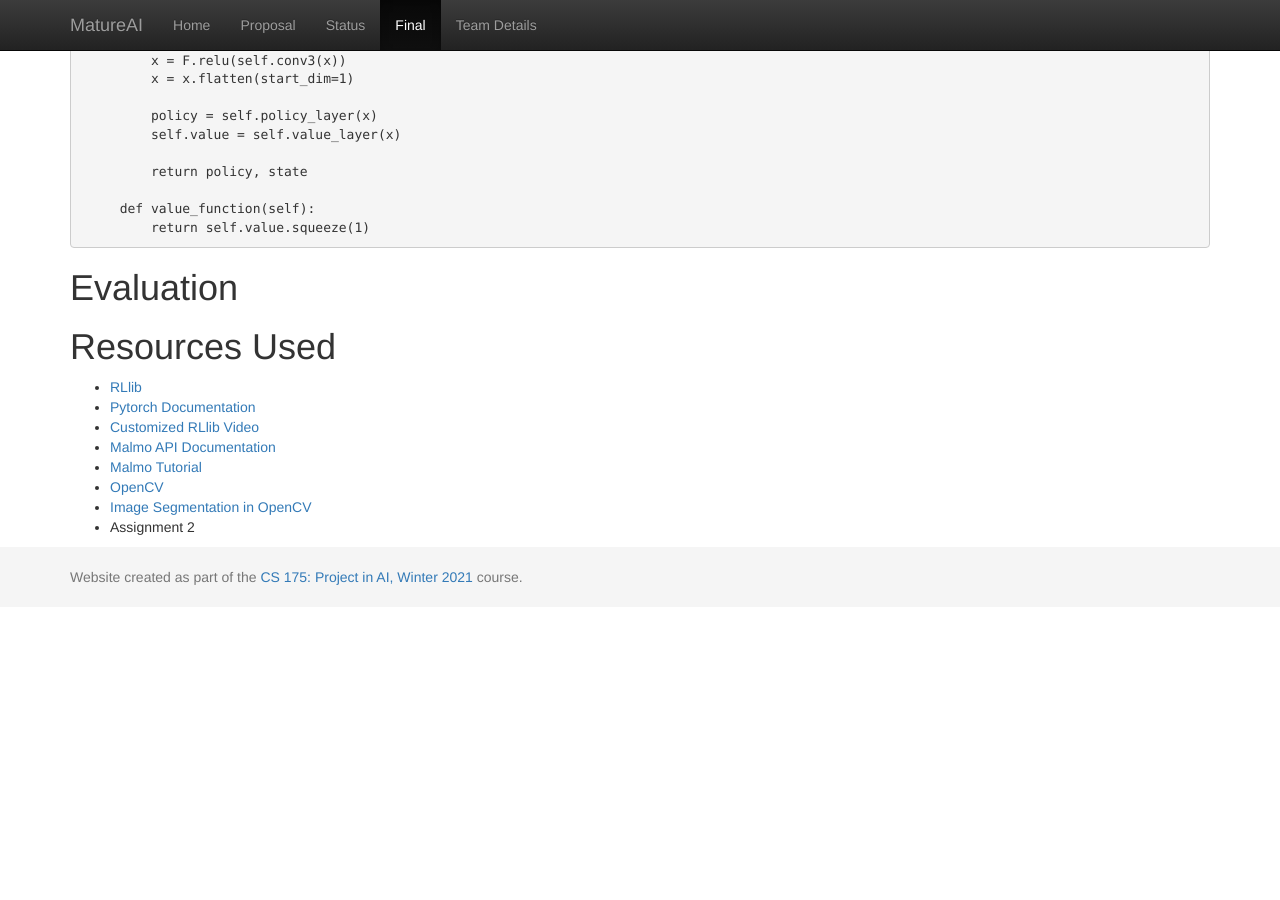
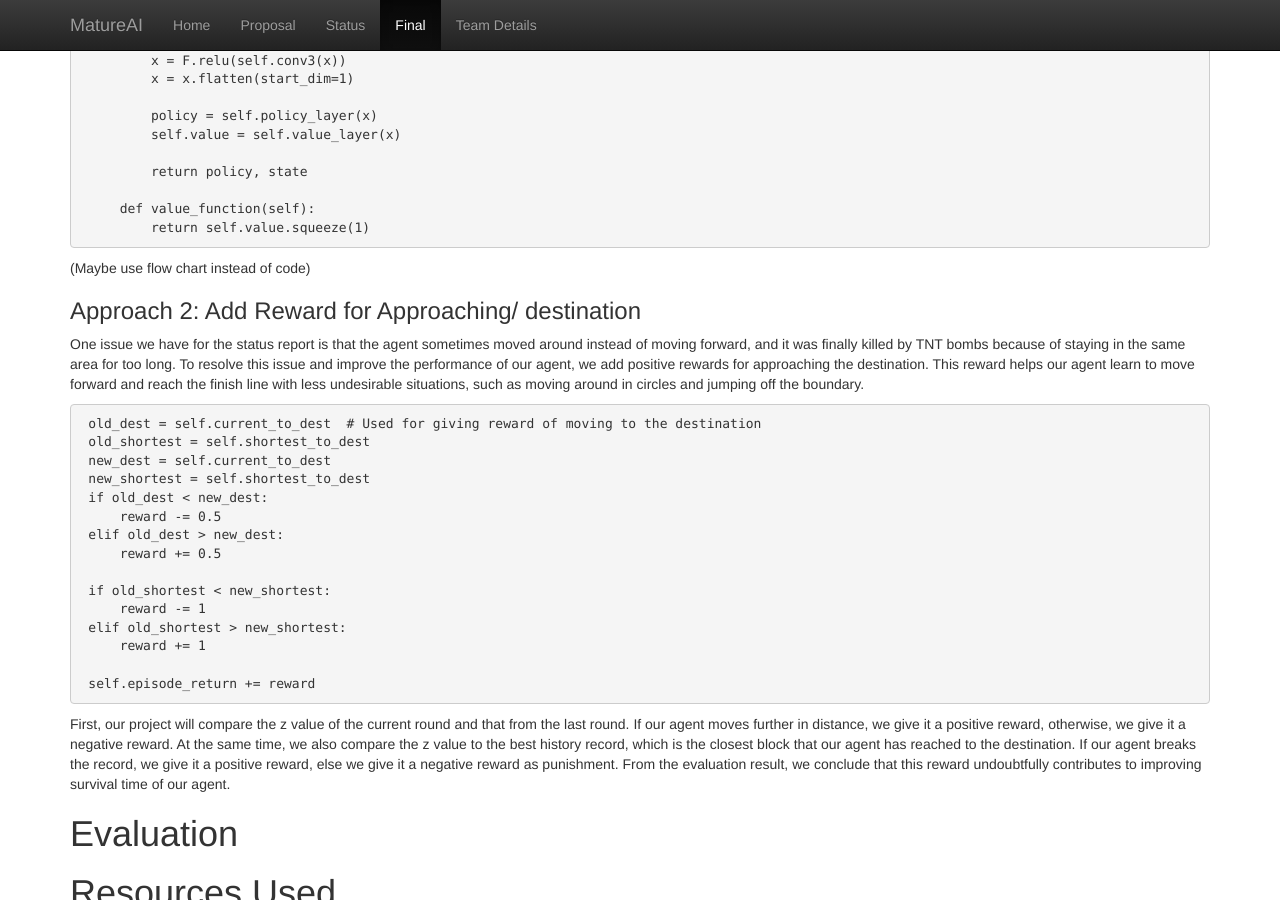
Before and after one commit to LeoLuo0320/MatureAI, a Jekyll site: the page built from docs/final.md, in a window 1280 px wide and 900 px high, scrolled down 974 px. Built offline with Jekyll 4.4.1, drawn with Linux system fonts in a browser that asks for light colours; before the commit the page ends 1581 px from its top, so only the background shows below that; some of the changed text lies outside the part shown.

Commit message:
Add Approach 2

````diff
--- a/docs/final.md
+++ b/docs/final.md
@@ -14,7 +14,7 @@ Compared to the status report, we have a huge update in the final version. We de
 
 # Approaches
 
-### Approach ???
+### Approach 1: Customize PPO Trainer
 Compared to the status report, we customized PPO trainer with CNN network with the video following the tutorial video provided on Campuswire. In our customized trainer class, we use Pytorch library and add three convolution layers to extract features from observation matrices. As our input matrices are not large, we use outputs from convolution layers without adding pooling layers in between, and use RELU provided by Pytorch as the activation function. Compared to using linear function with default PPO trainer, our agent learns faster and more accurate under same number of steps.
 
 ```
@@ -46,6 +46,32 @@ Compared to the status report, we customized PPO trainer with CNN network with t
          return self.value.squeeze(1)
 ```
 
+(Maybe use flow chart instead of code)
+
+### Approach 2: Add Reward for Approaching/ destination
+
+One issue we have for the status report is that the agent sometimes moved around instead of moving forward, and it was finally killed by TNT bombs because of staying in the same area for too long. To resolve this issue and improve the performance of our agent, we add positive rewards for approaching the destination. This reward helps our agent learn to move forward and reach the finish line with less undesirable situations, such as moving around in circles and jumping off the boundary.
+
+```
+ old_dest = self.current_to_dest  # Used for giving reward of moving to the destination
+ old_shortest = self.shortest_to_dest
+ new_dest = self.current_to_dest
+ new_shortest = self.shortest_to_dest
+ if old_dest < new_dest:
+     reward -= 0.5
+ elif old_dest > new_dest:
+     reward += 0.5
+
+ if old_shortest < new_shortest:
+     reward -= 1
+ elif old_shortest > new_shortest:
+     reward += 1
+
+ self.episode_return += reward
+```
+
+First, our project will compare the z value of the current round and that from the last round. If our agent moves further in distance, we give it a positive reward, otherwise, we give it a negative reward. At the same time, we also compare the z value to the best history record, which is the closest block that our agent has reached to the destination. If our agent breaks the record, we give it a positive reward, else we give it a negative reward as punishment. From the evaluation result, we conclude that this reward undoubtfully contributes to improving survival time of our agent.
+
 
 # Evaluation
 
````
